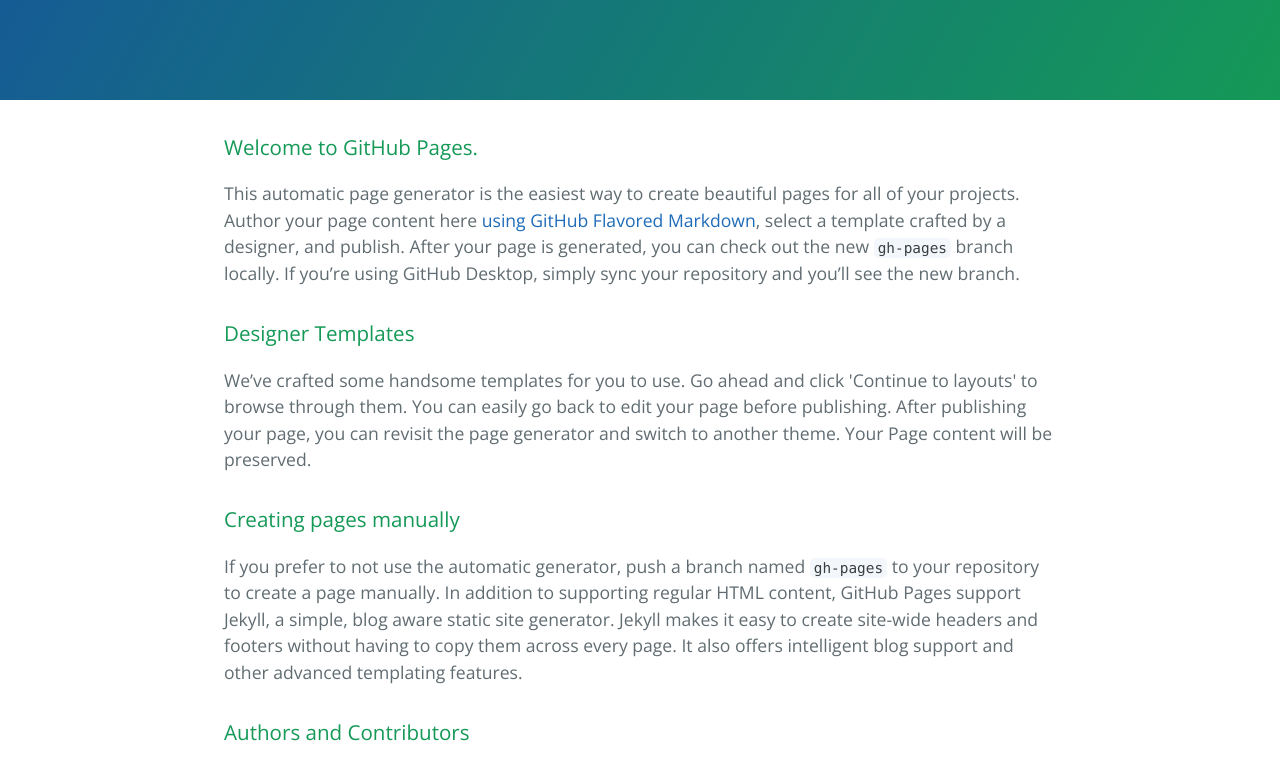
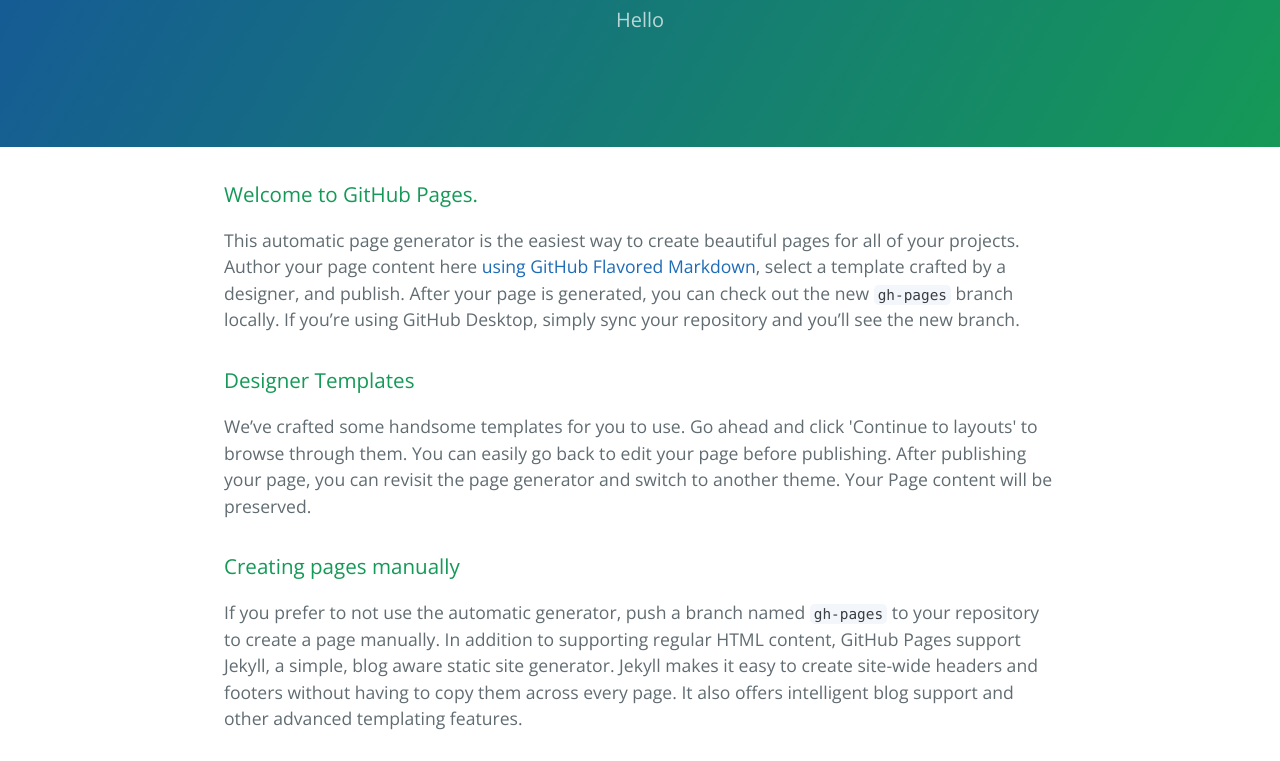
Before and after one commit to zina2/zina2.github.io, a plain HTML site: page index.html in a window 1280 px wide. Shown: the part 170-931 px from the top of the page. Drawn offline with nearby package versions, Linux system fonts and the light colour scheme.

Commit message:
Update index.html

```diff
--- a/index.html
+++ b/index.html
@@ -12,7 +12,7 @@
   <body>
     <section class="page-header">
       <h1 class="project-name">Zina2.GitHub.io</h1>
-      <h2 class="project-tagline"></h2>
+      <h2 class="project-tagline">Hello</h2>
     </section>
 
     <section class="main-content">
```
